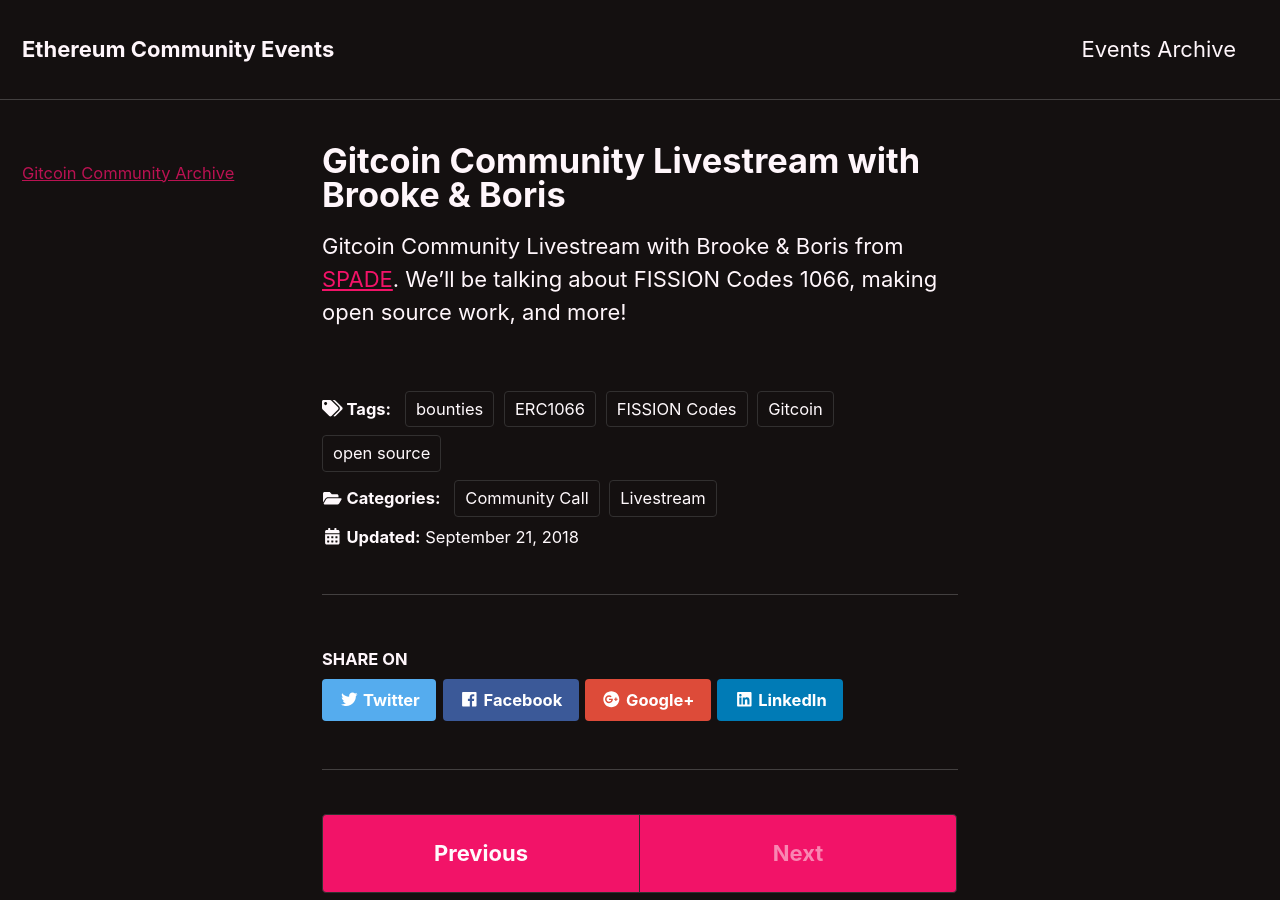
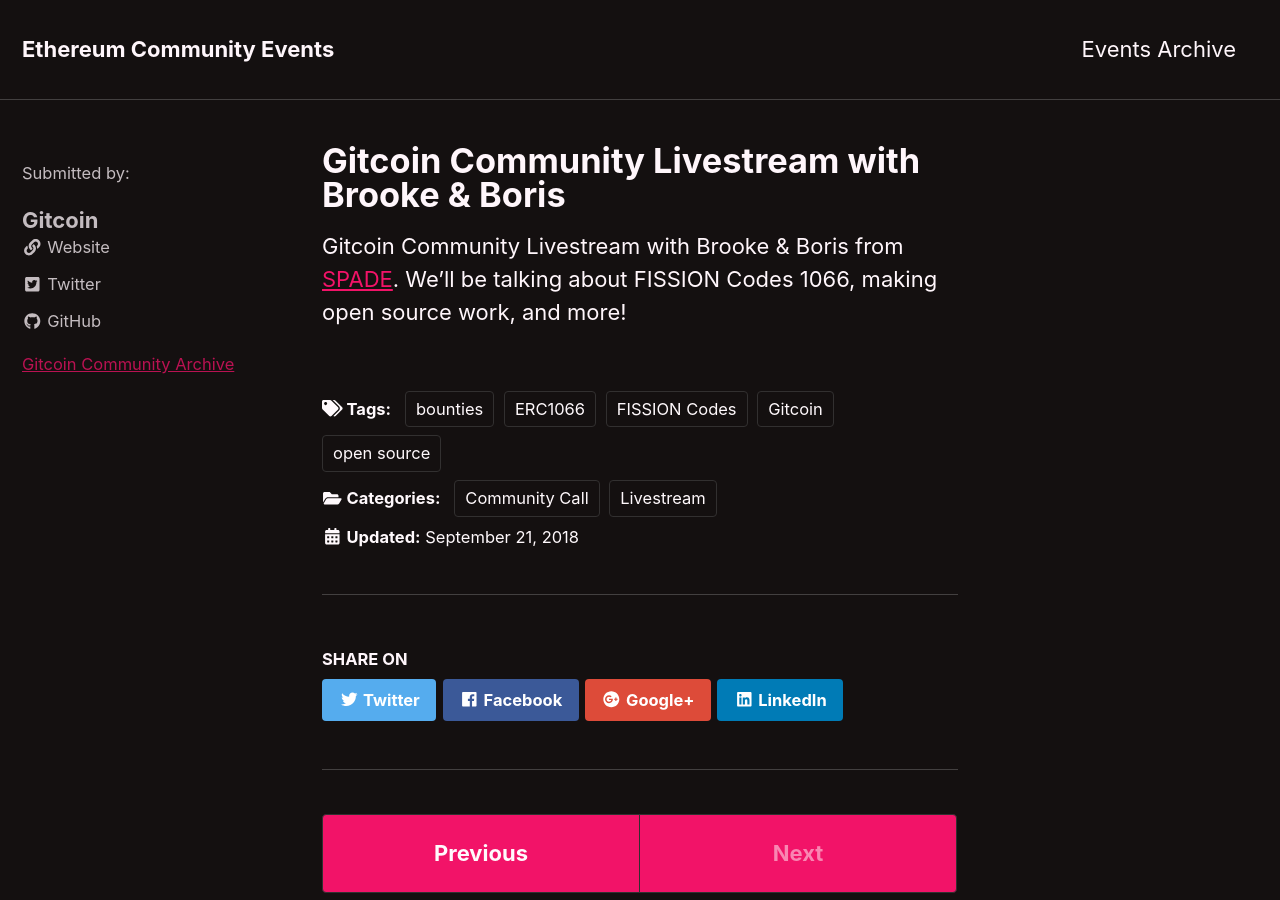
Before and after one commit to spadebuilders/ethereum-events, a Jekyll site: the page built from _events/2018-10-05-gitcoin-livestream-fission-codes.md, in a window 1280 px wide and 900 px high. Built offline with Jekyll 4.4.1, drawn with Linux system fonts in a browser that asks for light colours; nearby versions of some CDN libraries.

Commit message:
Adding placeholder for Gitcoin livestream 10/05 with FISSION Codes, added Gitcoin author

```diff
--- a/_data/authors.yml
+++ b/_data/authors.yml
@@ -14,3 +14,9 @@
   twitter: "EthMagicians"
   uri: https://ethereum-magicians.org
   avatar: /assets/fellowship-logomark.png
+Gitcoin:
+  name: "Gitcoin"
+  twitter: GetGitcoin
+  github: gitcoinco
+  uri: https://gitcoin.co/
+  assets: /assets/gitcoin.jpg
--- a/_events/2018-10-05-gitcoin-livestream-fission-codes.md
+++ b/_events/2018-10-05-gitcoin-livestream-fission-codes.md
@@ -1,6 +1,8 @@
 ---
 layout: single
 title: "Gitcoin Community Livestream with Brooke & Boris"
+author: "Gitcoin"
+author_profile: true
 event:
   start_date: 2018-10-05T07:00:00-07:00
   end_date: 2018-10-05T08:30:00-07:00
```
Also changed, not shown: assets/gitcoin.jpg (added).
